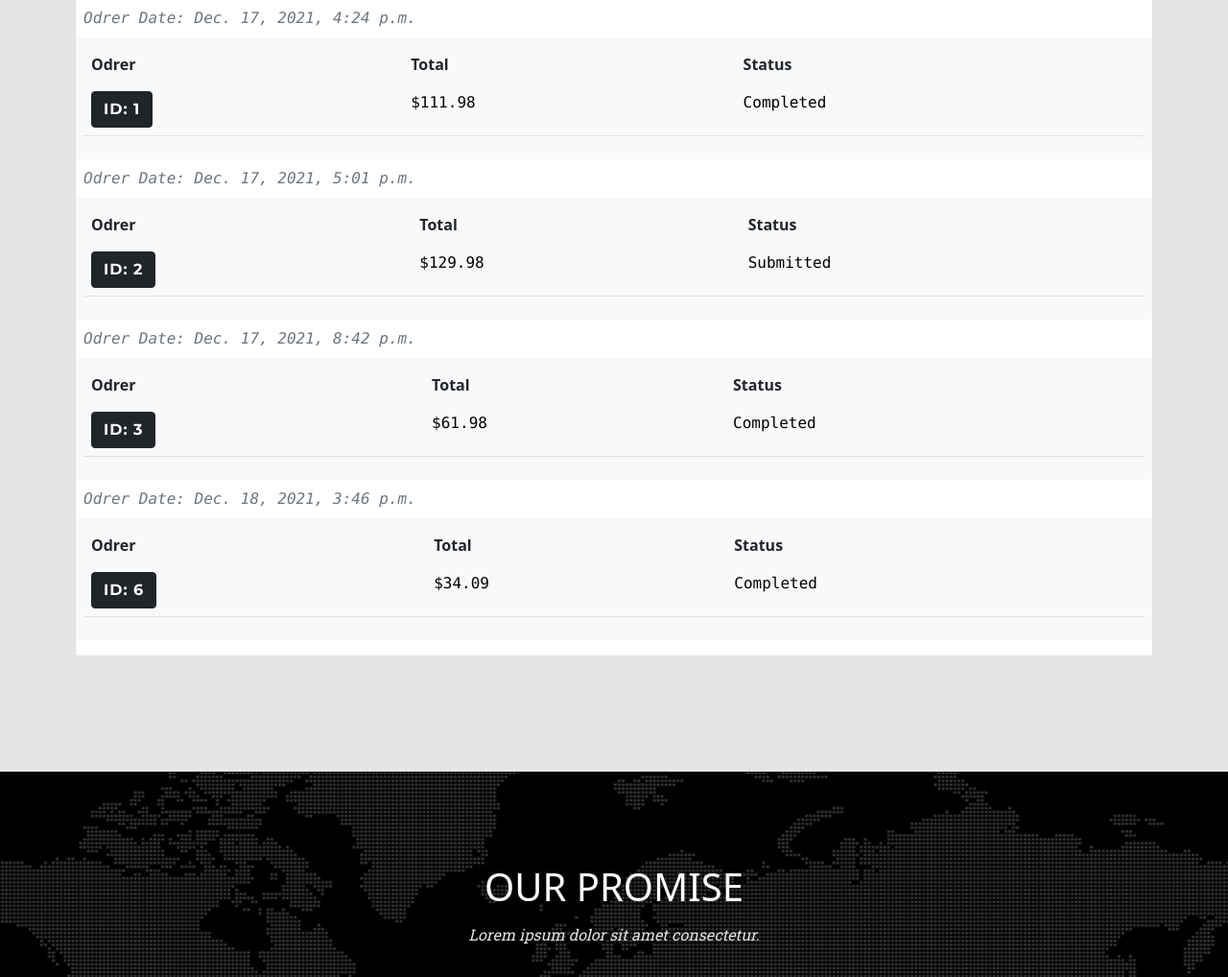
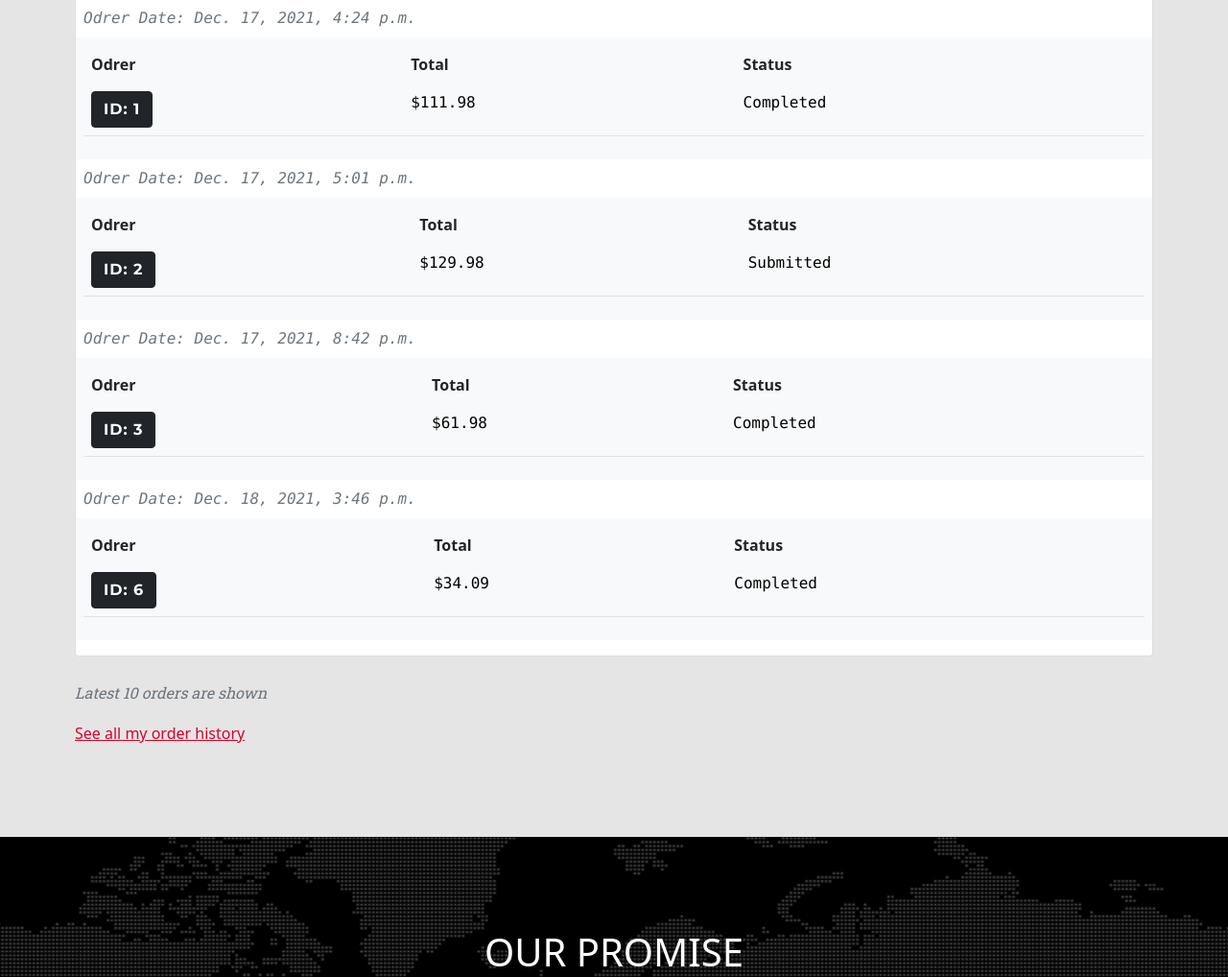
Before and after one commit to rp42dev/MS-4-Django-Full-Stack-Project, a Django app: page /user/ in a window 1280 px wide. Shown: the part 488-1506 px from the top of the page at 96% size. Run offline with Django 3.2, Linux system fonts and the light colour scheme; a user stored in the database is signed in; data comes from the database, SQL or seed files in the repository; both versions use the stored data as it was after the commit; some libraries are stand-ins or nearby versions.

Commit message:
added order limit for user to render at load

```diff
--- a/checkout/templates/checkout/checkout-success.html
+++ b/checkout/templates/checkout/checkout-success.html
@@ -164,7 +164,7 @@
                         <div class="form-group m-0">
                             <div class="input-group ">
 
-                                <input type="hidden" name="action" value="add">
+                                <input type="hidden" name="completed" value="Completed">
                                 <button type='submit' class='btn btn-dark'>
                                     Confirm reception
                                 </button>
--- a/checkout/views.py
+++ b/checkout/views.py
@@ -99,11 +99,13 @@ def checkout_success(request, order_number):
 
     if 'cart' in request.session:
         del request.session['cart']
+
     messages.success(
         request, f'Order successfully processed! \
         Your order number is {order}.')
-    print(request.user)
+
     template = 'checkout/checkout-success.html'
+
     context = {
         'order': order,
     }
--- a/customers/templates/profile/profile.html
+++ b/customers/templates/profile/profile.html
@@ -80,7 +80,12 @@
                 </table>
 
             </div>
+
         </div>
+            {% if not all %}
+            <p class="text-muted text-italic">Latest 10 orders are shown</p>
+            <a href="{% url 'user' %}?all=True">See all my order history</a>
+            {% endif %}
     </div>
 </section>
 
--- a/customers/views.py
+++ b/customers/views.py
@@ -21,15 +21,21 @@ from reviews.models import ProductReview
 @login_required
 def customers(request):
     """A view to return the user profile page"""
+
+    all_orders = False
     profile = get_object_or_404(UserAddress, user=request.user)
 
     if profile.orders:
-        orders = profile.orders.all()
+        if 'all' in request.GET:
+            orders = profile.orders.all()
+            all_orders = True
+        else:
+            orders = profile.orders.all()[:10]
     else:
         orders = False
 
     context = {
-
+            'all': all_orders,
             'orders': orders,
         }
 
@@ -74,16 +80,19 @@ def order_history(request, order_number):
     """
     order_reviews = ProductReview.objects.filter(order_id=order_number)
     order_list = list()
+
     for i in order_reviews:
         order_list.append(i.product.id)
+
     order = get_object_or_404(Order, order_number=order_number)
     profile = UserAddress.objects.get(user=request.user)
+
     if not order.user_profile == profile:
         messages.error(request,  'Only order owner can view this page')
         return redirect(reverse('home'))
 
-    if request.POST:
-        order.status = Order.COMPLETED
+    if 'completed' in request.POST:
+        order.status = request.POST['completed']
         order.save()
         messages.success(
             request,  f'Thanks for confirming\
```
Also changed, not shown: db.sqlite3.
